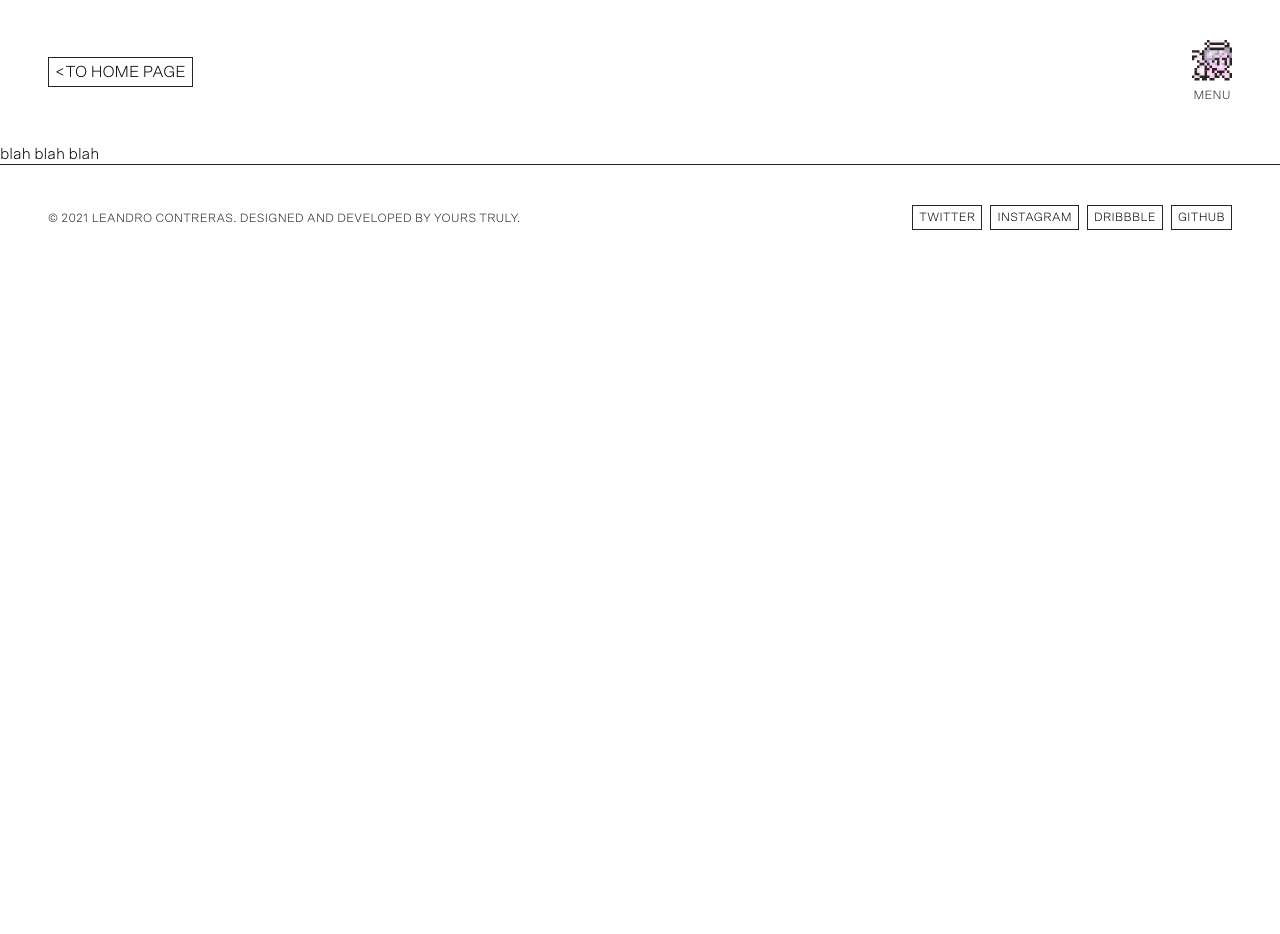
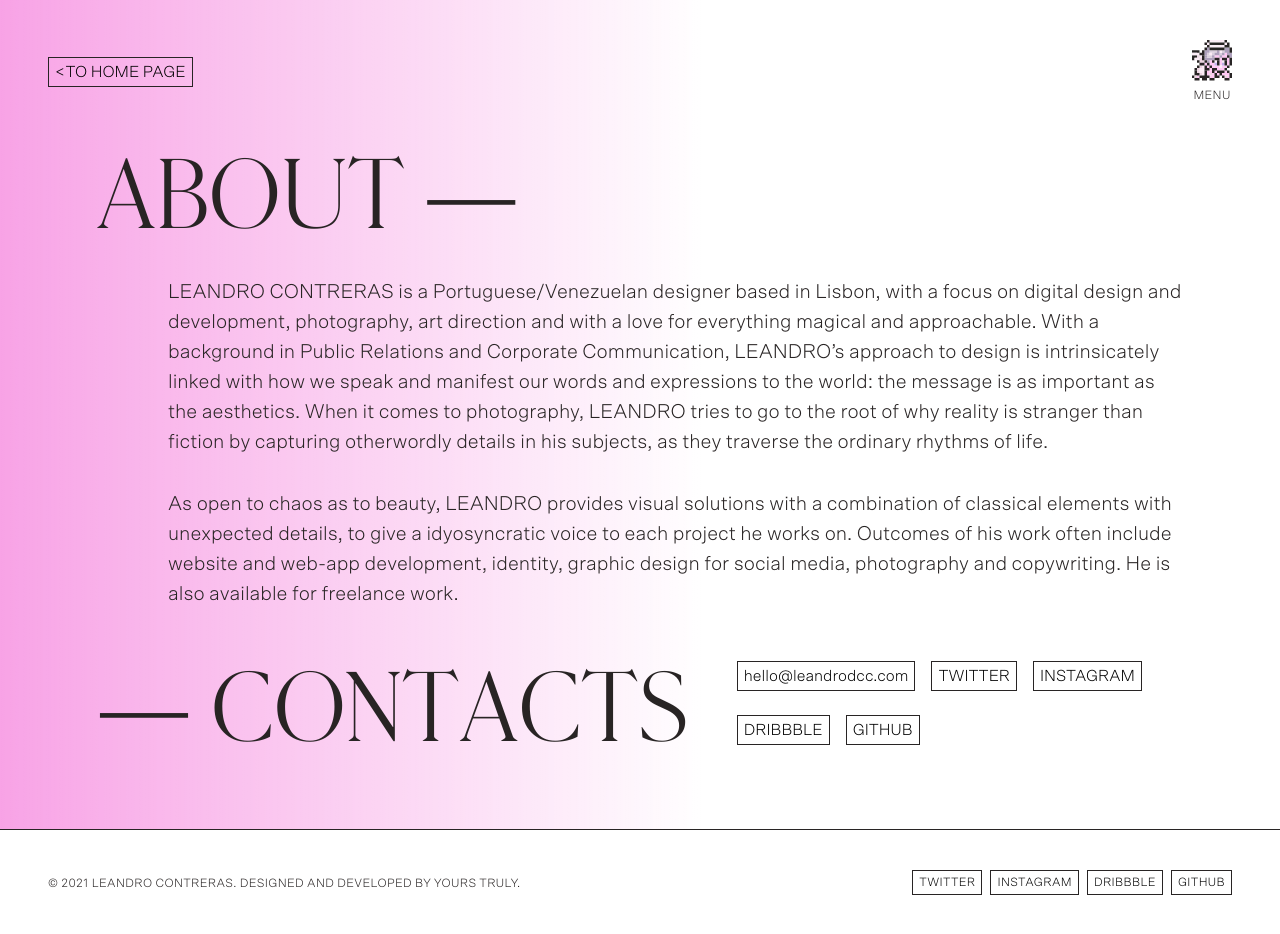
Before and after one commit to leandrodcc/2021-portfolio, a Vue app: page /about-contacts in a window 1280 px wide. Before the commit the page ends 800 px from the top, so only its background shows below. Built offline with nearby package versions, Linux system fonts and the light colour scheme.

Commit message:
about page css reviewed, working on clipboard copy email

```diff
--- a/src/assets/scss/_tags.scss
+++ b/src/assets/scss/_tags.scss
@@ -3,6 +3,7 @@
   flex-direction: row;
   justify-content: center;
   align-items: center;
+  position: relative;
   text-align: center;
   padding: 0.25rem 0.375rem;
   border: solid 0.5px $black;
@@ -17,3 +18,7 @@
 .universal-tag--xl {
   @include squareStructure;
 }
+
+.universal-tag--decorative {
+  width: fit-content;
+}
--- a/src/assets/scss/_typography.scss
+++ b/src/assets/scss/_typography.scss
@@ -58,6 +58,10 @@ p,
 
 .p--small--caps {
   text-transform: uppercase;
+}
+
+p + p {
+  margin-top: 2rem;
 }
 
 // Parnaso headings
--- a/src/assets/scss/_variables.scss
+++ b/src/assets/scss/_variables.scss
@@ -28,6 +28,6 @@ $title-font: "Parnaso", "Scto Grotesk A", "Helvetica Neue", helvetica, arial,
 }
 
 @mixin horizontal-grad {
-  background: linear-gradient(90deg, #ffffff 45%, rgba(255, 255, 255, 0) 100%),
+  background: linear-gradient(-90deg, #ffffff 45%, rgba(255, 255, 255, 0) 100%),
     $pink;
 }
--- a/src/components/AppFooter.vue
+++ b/src/components/AppFooter.vue
@@ -36,6 +36,7 @@ export default {
   text-align: center;
   border-top: solid 0.5px $black;
   padding: 2rem 1rem;
+  background: white;
 
   @media screen and (min-width: 48rem) {
     flex-direction: row;
@@ -57,7 +58,11 @@ export default {
   display: flex;
   flex-wrap: wrap;
   margin-top: 1.5rem;
-  justify-content: space-evenly;
+  justify-content: center;
+
+  @media screen and (min-width: 17.5rem) {
+    justify-content: space-evenly;
+  }
 
   @media screen and (min-width: 48rem) {
     flex-wrap: nowrap;
--- a/src/components/AppHeader.vue
+++ b/src/components/AppHeader.vue
@@ -183,6 +183,7 @@ export default {
   justify-content: flex-end;
   align-items: center;
   padding: 1rem 1rem;
+  background: transparent;
 
   @media screen and (min-width: 48rem) {
     position: fixed;
@@ -211,7 +212,7 @@ export default {
 .header__menu-panel {
   width: 100vw;
   padding: 6rem 0 3rem 0;
-  background-color: #fff;
+  background-color: white;
   border-bottom: solid 0.5px $black;
   position: absolute;
   top: 0%;
--- a/src/layouts/HeaderFooterBreadcrumbPageLayout.vue
+++ b/src/layouts/HeaderFooterBreadcrumbPageLayout.vue
@@ -1,5 +1,8 @@
 <template>
-  <div class="page-with-header-breadcrumb">
+  <div
+    class="page-with-header-breadcrumb"
+    :class="{ 'page-with-header-breadcrumb--about': onAboutPage }"
+  >
     <AppHeader :is-breadcrumb-needed="true">
       <router-link
         class="universal-tag--xl"
@@ -12,9 +15,7 @@
         </button>
       </router-link>
     </AppHeader>
-    <main>
-      <slot />
-    </main>
+    <slot />
     <AppFooter />
   </div>
 </template>
@@ -37,13 +38,26 @@ export default {
     routerDirection: {
       type: Object,
       required: true
+    },
+    onAboutPage: {
+      type: Boolean
     }
   }
 };
 </script>
 
 <style lang="scss">
+@import "@/assets/scss/_variables.scss";
+
 .page-with-header-breadcrumb {
-  margin-top: 144px;
+  padding-top: 0;
+
+  @media screen and (min-width: 48rem) {
+    padding-top: 144px;
+  }
+}
+
+.page-with-header-breadcrumb--about {
+  @include horizontal-grad;
 }
 </style>
--- a/src/pages/AboutPage.vue
+++ b/src/pages/AboutPage.vue
@@ -1,9 +1,63 @@
 <template>
   <HeaderFooterBreadcrumbPageLayout
     breadcrumb-text="To Home page"
+    :on-about-page="true"
     :router-direction="{ name: 'Home' }"
   >
-    blah blah blah
+    <main class="about-page">
+      <div class="about-page__container">
+        <div class="about-page__content">
+          <section class="about-page__about-section">
+            <h1 class="about-page__about-section__title h1--mega">
+              About
+              <span aria-hidden="true" class="h1--sga--mega">&#8212;</span>
+            </h1>
+            <div class="about-page__about-section__description">
+              <p>
+                LEANDRO CONTRERAS is a Portuguese/Venezuelan designer based in
+                Lisbon, with a focus on digital design and development,
+                photography, art direction and with a love for everything
+                magical and approachable. With a background in Public Relations
+                and Corporate Communication, LEANDRO’s approach to design is
+                intrinsicately linked with how we speak and manifest our words
+                and expressions to the world: the message is as important as the
+                aesthetics. When it comes to photography, LEANDRO tries to go to
+                the root of why reality is stranger than fiction by capturing
+                otherwordly details in his subjects, as they traverse the
+                ordinary rhythms of life.
+              </p>
+              <p>
+                As open to chaos as to beauty, LEANDRO provides visual solutions
+                with a combination of classical elements with unexpected
+                details, to give a idyosyncratic voice to each project he works
+                on. Outcomes of his work often include website and web-app
+                development, identity, graphic design for social media,
+                photography and copywriting. He is also available for freelance
+                work.
+              </p>
+            </div>
+          </section>
+          <section class="about-page__contacts-section">
+            <h1 class="about-page__contacts-section__title h1--mega">
+              <span aria-hidden="true" class="h1--sga--mega">&#8212;</span>
+              Contacts
+            </h1>
+            <div class="about-page__contacts-section__contact-box">
+              <button
+                class="universal-tag--xl copy-email"
+                @click="copyEmailToClipboard"
+              >
+                {{ clipboardButtonText }}
+              </button>
+              <button class="universal-tag--xl">Twitter</button>
+              <button class="universal-tag--xl">Instagram</button>
+              <button class="universal-tag--xl">Dribbble</button>
+              <button class="universal-tag--xl">Github</button>
+            </div>
+          </section>
+        </div>
+      </div>
+    </main>
   </HeaderFooterBreadcrumbPageLayout>
 </template>
 
@@ -12,8 +66,133 @@ import HeaderFooterBreadcrumbPageLayout from "@/layouts/HeaderFooterBreadcrumbPa
 
 export default {
   name: "AboutPage",
+  data() {
+    return {
+      clipboardButtonText: "hello@leandrodcc.com"
+    };
+  },
   components: {
     HeaderFooterBreadcrumbPageLayout
+  },
+  methods: {
+    async copyEmailToClipboard() {
+      if (!navigator.clipboard) {
+        return;
+      }
+      try {
+        await navigator.clipboard.writeText(this.clipboardButtonText);
+        alert("Copied e-mail to clipboard!");
+      } catch (err) {
+        alert("Failed to copy e-mail to clipboard!", err);
+      }
+    }
   }
 };
 </script>
+
+<style lang="scss">
+@import "@/assets/scss/_variables.scss";
+@import "@/assets/scss/_grid.scss";
+
+.about-page {
+  width: 100%;
+  min-height: calc(100vh - 250px);
+  display: flex;
+  flex-direction: column;
+  align-items: center;
+  justify-content: flex-start;
+
+  @include horizontal-grad;
+}
+
+.about-page__container {
+  @include containerStructure;
+
+  @media screen and (min-width: 48rem) {
+    max-width: 40rem;
+  }
+
+  @media screen and (min-width: 64rem) {
+    max-width: 55rem;
+  }
+
+  @media screen and (min-width: 75rem) {
+    max-width: 68rem;
+    padding: 0;
+  }
+
+  @media screen and (min-width: 87.5rem) {
+    max-width: 80rem;
+    padding: 0;
+  }
+}
+
+.about-page__content > * {
+  margin-bottom: 2.5rem;
+
+  &:last-child {
+    margin-bottom: 4rem;
+  }
+
+  @media screen and (min-width: 48rem) {
+    margin-bottom: 3rem;
+
+    &:last-child {
+      margin-bottom: 4rem;
+    }
+  }
+}
+
+.about-page__about-section__title {
+  margin-bottom: 1.5rem;
+}
+
+.about-page__about-section__description {
+  padding-left: 0;
+
+  @media screen and (min-width: 65rem) {
+    padding-left: 4.5rem;
+  }
+}
+
+.about-page__contacts-section {
+  display: flex;
+  flex-direction: column;
+
+  @media screen and (min-width: 48rem) {
+    flex-direction: row;
+  }
+}
+
+.about-page__contacts-section__title {
+  white-space: nowrap;
+  padding-right: 0;
+  margin-bottom: 1.5rem;
+
+  @media screen and (min-width: 48rem) {
+    padding-right: 3rem;
+    margin-bottom: 0;
+  }
+}
+
+.about-page__contacts-section__contact-box {
+  display: flex;
+  flex-wrap: wrap;
+  align-items: center;
+  justify-content: flex-start;
+
+  .universal-tag--xl {
+    margin-right: 1rem;
+    margin-bottom: 1rem;
+  }
+}
+
+.about-page__about-section__title,
+.about-page__contacts-section__title {
+  text-transform: uppercase;
+}
+
+.copy-email {
+  text-transform: unset;
+}
+</style>
```
